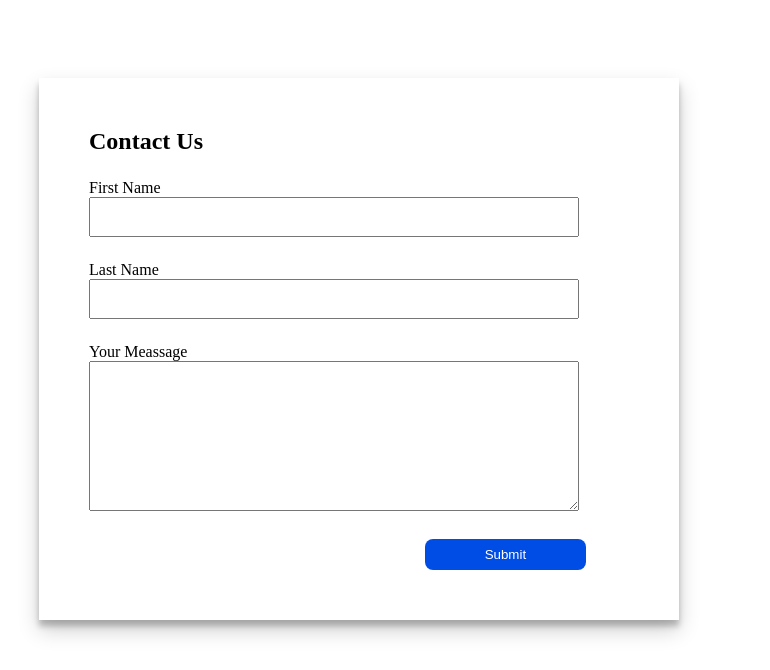
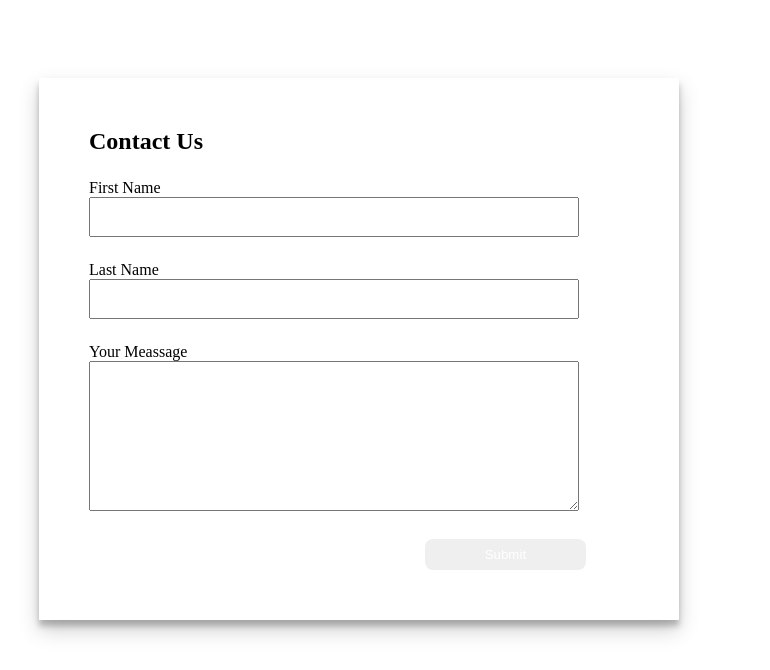
Before and after one commit to Sam7dx/demo, a plain HTML site: page index.html in a window 1280 px wide. Shown: the part 577-1247 px from the top of the page, without its empty margins (281-1051 px from the left). Drawn offline with Linux system fonts and the light colour scheme; files that its build step writes are made by us from their sources.

Commit message:
stle css

```diff
--- a/css/style.css
+++ b/css/style.css
@@ -68,7 +68,7 @@ hr {
 
 button {
     padding: 8px 60px 8px 60px;
-    background-color:#004DE6;
+    background: color #004de6;
     color: white;
     border-style: none;
     border-radius: 8px;
```
